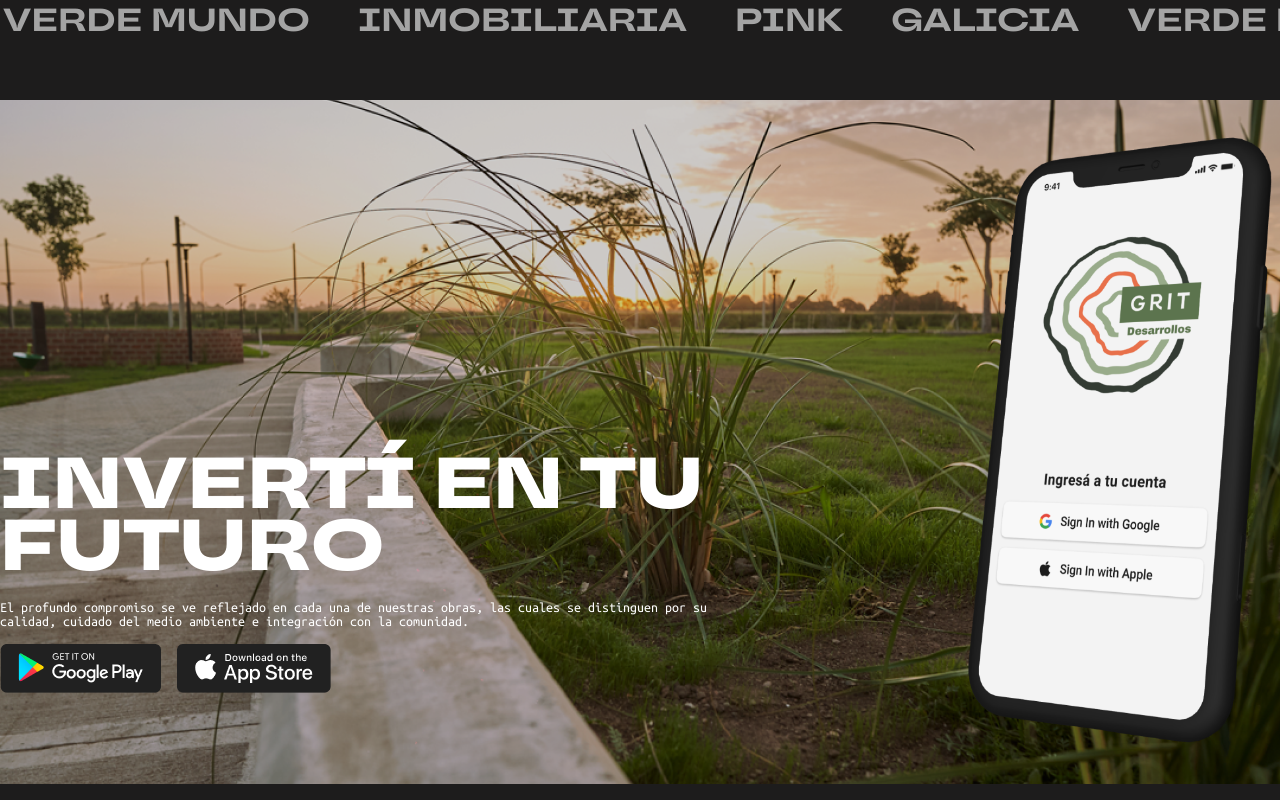
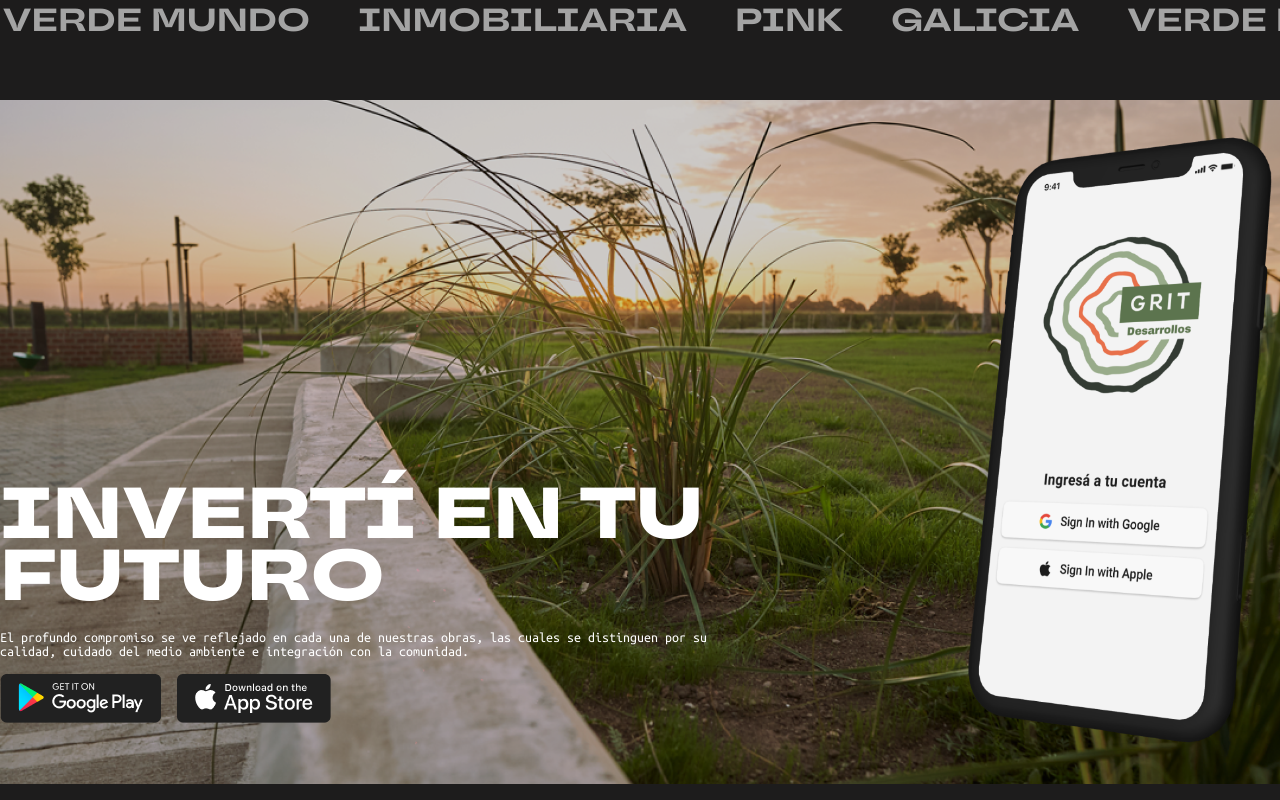
Before and after one commit to ignaciorodrigues1/grit, a Next.js app: page / in a window 1280 px wide. Shown: the part 2600-3400 px from the top of the page. Built offline with nearby package versions, Linux system fonts and the light colour scheme; a web font is replaced by a local one.

Commit message:
Grit Web

```diff
--- a/components/appDownload.jsx
+++ b/components/appDownload.jsx
@@ -15,6 +15,7 @@ const AppDownload = () => {
         maxW="1280px"
         mx="auto"
         paddingX={{ base: "1rem", md: "3rem", xl: "0" }}
+        alignItems="center"
       >
         <Flex flex="1" flexDirection="column" pr={6} color="#ffffff" mt="25%" w="100%">
           <Text
@@ -24,7 +25,8 @@ const AppDownload = () => {
             fontWeight="900"
             fontSize={{ base: "18px", sm: "32px", md: "47px", lg: "72px" }}
             lineHeight={{ base: "31px", md: "62px" }}
-            width="75%"
+            maxWidth="75%"
+            flexShrink="0"
           >
             Invertí en tu futuro
           </Text>
@@ -35,7 +37,8 @@ const AppDownload = () => {
             my={4}
             fontFamily="Ubuntu Mono"
             display={{ base: "none", md: "block" }}
-            width="75%"
+            maxWidth="75%"
+            flexShrink="0"
           >
             El profundo compromiso se ve reflejado en cada una de nuestras
             obras, las cuales se distinguen por su calidad, cuidado del medio
@@ -48,7 +51,8 @@ const AppDownload = () => {
             mb={4}
             fontFamily="Ubuntu Mono"
             display={{ base: "block", md: "none" }}
-            width="75%"
+            maxWidth="75%"
+            flexShrink="0"
           >
             El profundo compromiso se ve reflejado en cada una de nuestras
             obras.
@@ -72,6 +76,7 @@ const AppDownload = () => {
               alt="App Image"
               w="auto"
               maxH={{ base: "310px", md: "620px" }}
+              flexShrink="0"
             />
           </AnimatedIcon>
         </Flex>
```
